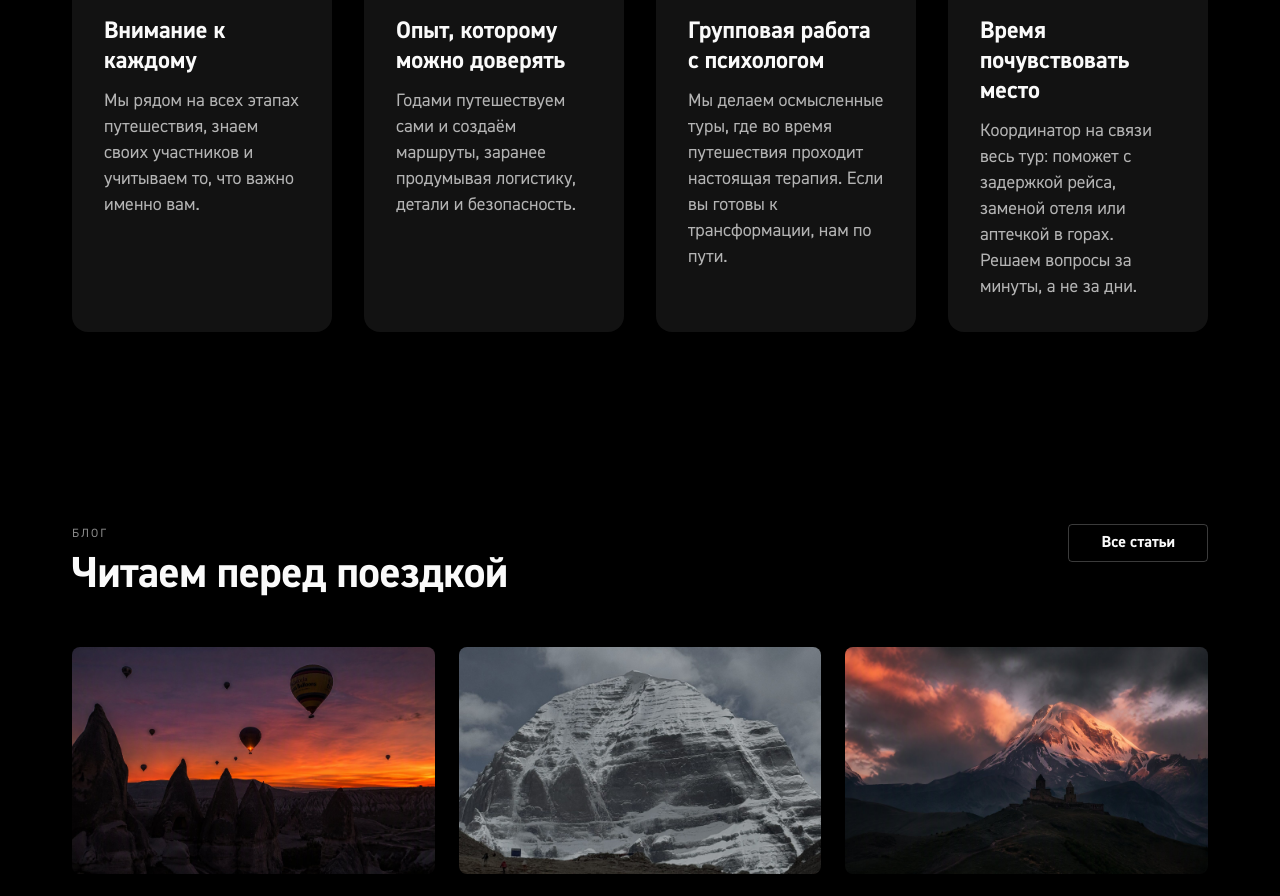
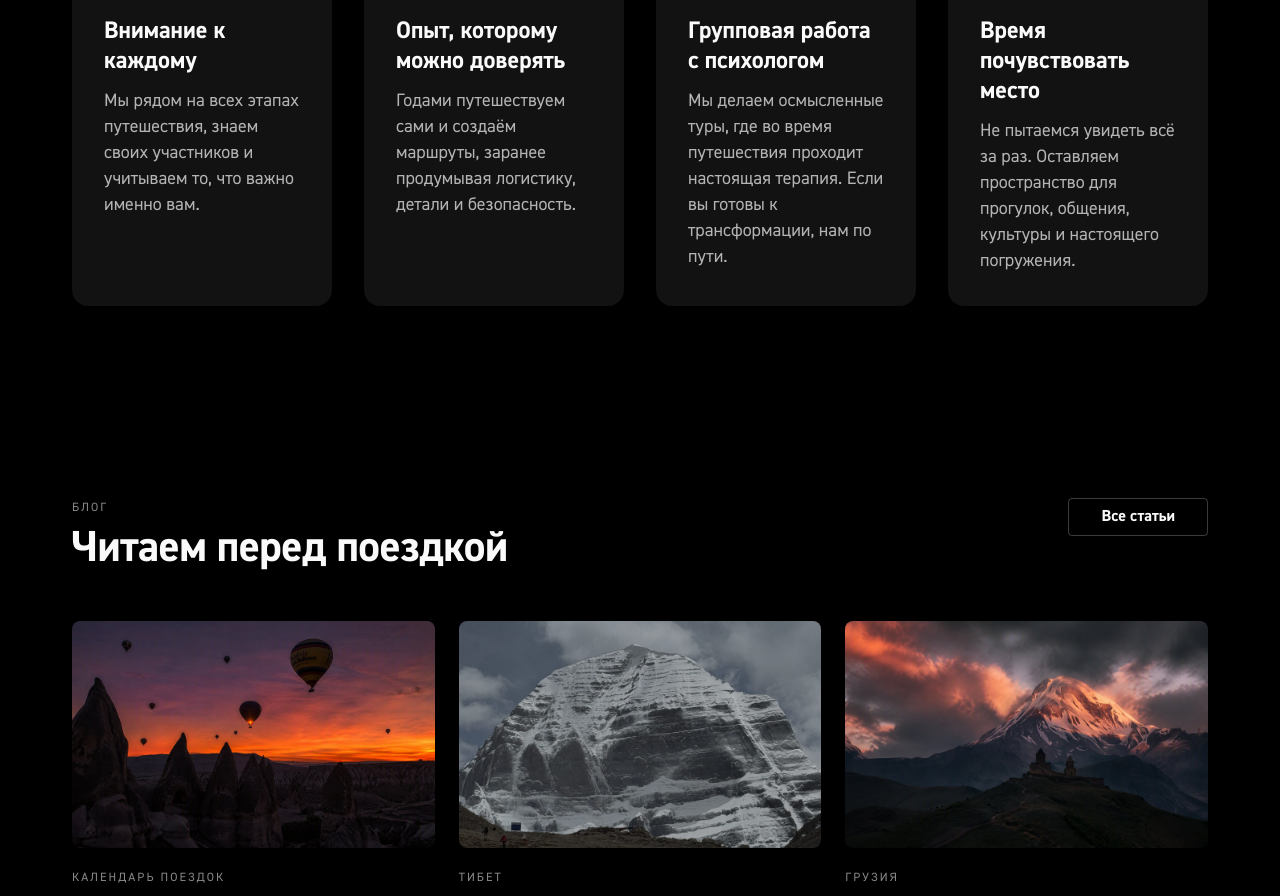
Before and after one commit to fifulina-uxui/wild-soul-routes, a React (Vite) app: page / in a window 1280 px wide. Shown: the part 4322-5218 px from the top of the page. Built offline with nearby package versions, Linux system fonts and the light colour scheme.

Commit message:
Update text of Time to feel the place card

```diff
--- a/src/data/content.ts
+++ b/src/data/content.ts
@@ -528,7 +528,7 @@ export const content: Record<'ru' | 'en', PageContent> = {
         },
         {
           title: 'Время почувствовать место',
-          text: 'Координатор на связи весь тур: поможет с задержкой рейса, заменой отеля или аптечкой в горах. Решаем вопросы за минуты, а не за дни.',
+          text: 'Не пытаемся увидеть всё за раз. Оставляем пространство для прогулок, общения, культуры и настоящего погружения.',
         },
       ],
     },
@@ -1071,7 +1071,7 @@ export const content: Record<'ru' | 'en', PageContent> = {
         },
         {
           title: 'Time to feel the place',
-          text: 'A coordinator stays in touch throughout the tour: flight delays, hotel changes or a first-aid kit in the mountains — solved in minutes, not days.',
+          text: 'We do not try to see everything at once. We leave room for walks, conversations, culture and genuine immersion.',
         },
       ],
     },
```
